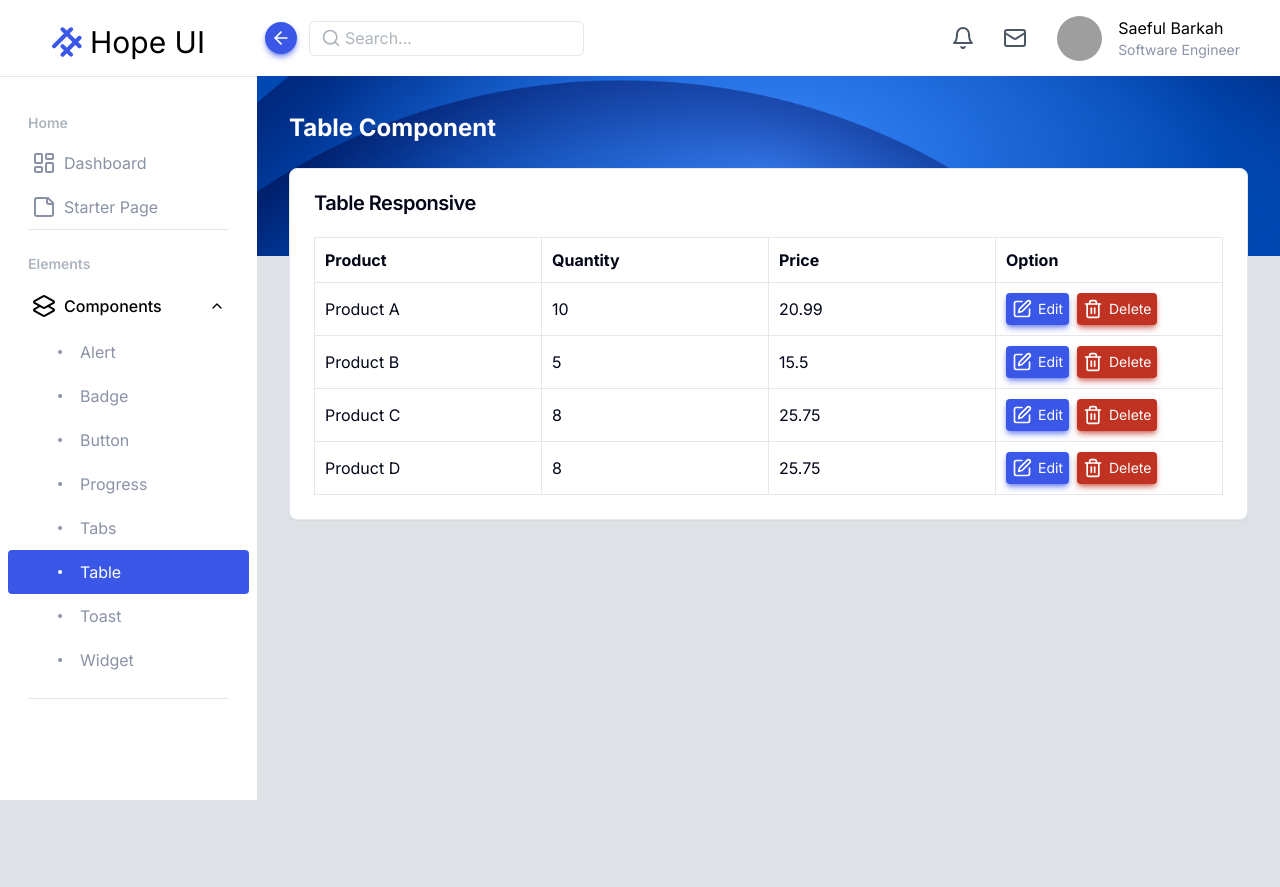
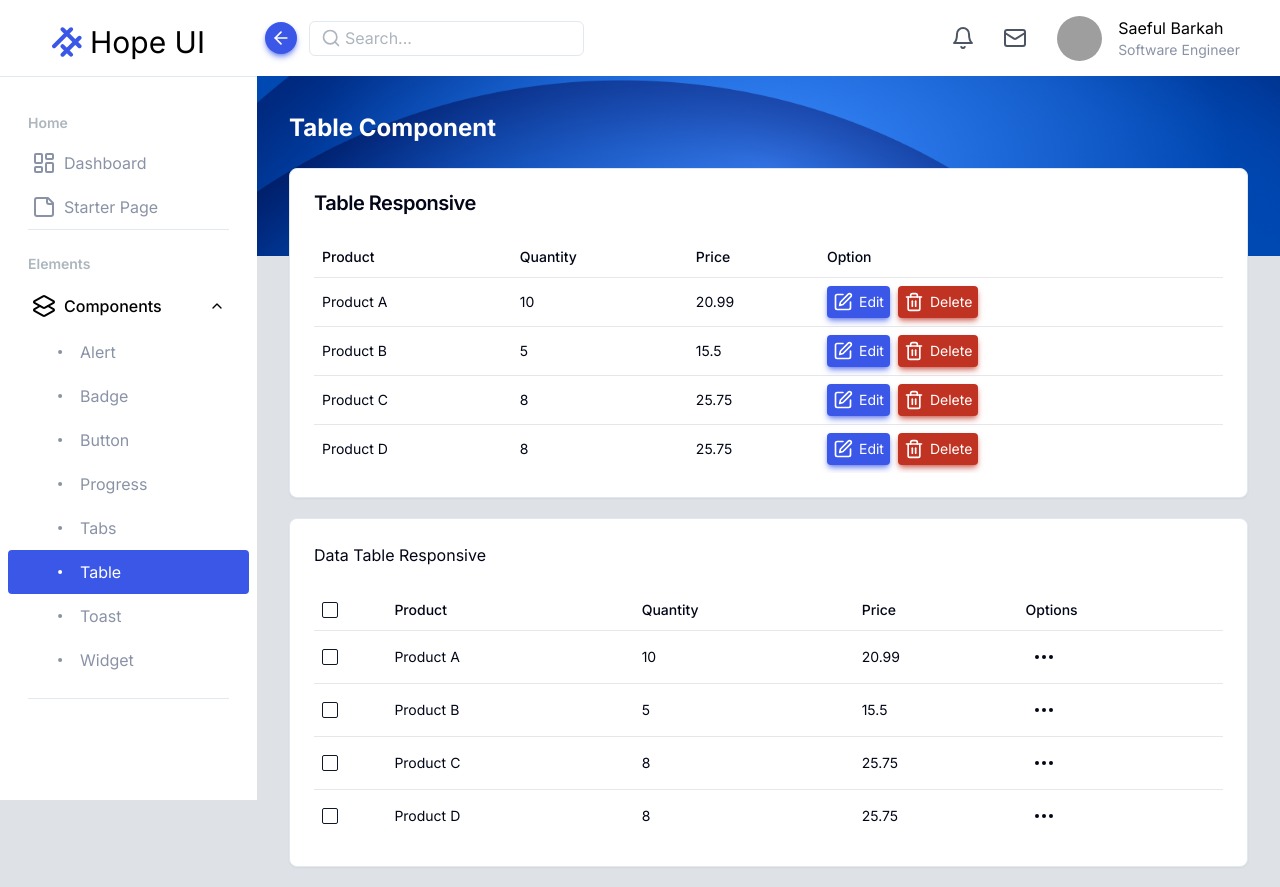
Before and after one commit to saefulbarkah/hope-ui-next, a Next.js app in the folder web/: page /ui/components/table in a window 1280 px wide. Before the commit the page ends 800 px from the top, so only its background shows below. Built offline with nearby package versions, Linux system fonts and the light colour scheme; grey boxes are pictures that could not be loaded.

Commit message:
feat(dataTable): add data table component

```diff
--- a/web/package.json
+++ b/web/package.json
@@ -10,12 +10,14 @@
   },
   "dependencies": {
     "@radix-ui/react-accordion": "^1.1.2",
+    "@radix-ui/react-checkbox": "^1.0.4",
     "@radix-ui/react-dropdown-menu": "^2.0.6",
     "@radix-ui/react-popover": "^1.0.7",
     "@radix-ui/react-progress": "^1.0.3",
     "@radix-ui/react-separator": "^1.0.3",
     "@radix-ui/react-slot": "^1.0.2",
     "@radix-ui/react-tabs": "^1.0.4",
+    "@tanstack/react-table": "^8.11.8",
     "class-variance-authority": "^0.7.0",
     "clsx": "^2.1.0",
     "framer-motion": "^11.0.3",
--- a/web/src/app/layout.tsx
+++ b/web/src/app/layout.tsx
@@ -19,7 +19,7 @@ export default function RootLayout({
 }>) {
   return (
     <html lang="en">
-      <body className={`${inter.className} overflow-y-scroll bg-light`}>
+      <body className={`${inter.className} !mr-0 !overflow-y-auto bg-light`}>
         <ToastComponent />
         <NextTopLoader />
         <Layout>{children}</Layout>
--- /dev/null
+++ b/web/src/components/data-table/data-table.tsx
@@ -0,0 +1,70 @@
+import React from "react";
+import {
+  ColumnDef,
+  flexRender,
+  getCoreRowModel,
+  useReactTable,
+} from "@tanstack/react-table";
+import { Table } from "../table";
+
+interface dataTableProp<TData, TValue> {
+  data: TData[];
+  columns: ColumnDef<TData, TValue>[];
+}
+
+export const DataTable = <TData, TValue>({
+  data,
+  columns,
+}: dataTableProp<TData, TValue>) => {
+  const table = useReactTable({
+    data,
+    columns,
+    getCoreRowModel: getCoreRowModel(),
+  });
+  return (
+    <div>
+      <Table>
+        <Table.Head>
+          {table.getHeaderGroups().map((headerGroup, i) => (
+            <Table.Row key={i}>
+              {headerGroup.headers.map((item, i) => {
+                return (
+                  <Table.Title key={item.id}>
+                    {item.isPlaceholder
+                      ? null
+                      : flexRender(
+                          item.column.columnDef.header,
+                          item.getContext(),
+                        )}
+                  </Table.Title>
+                );
+              })}
+            </Table.Row>
+          ))}
+        </Table.Head>
+        <Table.Body>
+          {table.getRowModel().rows?.length ? (
+            table.getRowModel().rows.map((row) => (
+              <Table.Row
+                key={row.id}
+                data-state={row.getIsSelected() && "selected"}
+              >
+                {row.getVisibleCells().map((cell) => (
+                  <Table.Cell key={cell.id}>
+                    {flexRender(cell.column.columnDef.cell, cell.getContext())}
+                  </Table.Cell>
+                ))}
+              </Table.Row>
+            ))
+          ) : (
+            <Table.Row>
+              <Table.call colSpan={columns.length} className="h-24 text-center">
+                No results.
+              </Table.call>
+            </Table.Row>
+          )}
+        </Table.Body>
+      </Table>
+    </div>
+  );
+};
--- /dev/null
+++ b/web/src/components/data-table/index.ts
@@ -0,0 +1 @@
+export * from "./data-table";
--- a/web/src/components/table/table.tsx
+++ b/web/src/components/table/table.tsx
@@ -3,85 +3,74 @@ import React from "react";
 
 // Table section
 interface TableProps extends React.HTMLAttributes<HTMLTableElement> {}
-const Table = ({ className, children, ...props }: TableProps) => {
+const Table = ({ className, ...props }: TableProps) => {
   return (
-    <div className="h-full w-full overflow-x-auto">
+    <div className="relative w-full overflow-auto">
       <table
-        className={cn(
-          "w-full table-auto border-collapse border md:table-fixed",
-          className,
-        )}
+        className={cn("w-full caption-bottom text-sm", className)}
         {...props}
-      >
-        {children}
-      </table>
+      />
     </div>
   );
 };
 
 // Table Head section
 interface HeadProps extends React.HTMLAttributes<HTMLTableSectionElement> {}
-const Head = ({ className, children, ...props }: HeadProps) => {
-  return (
-    <thead className={cn("w-full p-2.5", className)} {...props}>
-      {children}
-    </thead>
-  );
+const Head = ({ className, ...props }: HeadProps) => {
+  return <thead className={cn("[&_tr]:border-b", className)} {...props} />;
 };
 Table.Head = Head;
 
+// Table Body section
+interface BodyProps extends React.HTMLAttributes<HTMLTableSectionElement> {}
+const Body = ({ className, ...props }: BodyProps) => {
+  return (
+    <tbody className={cn("[&_tr:last-child]:border-0", className)} {...props} />
+  );
+};
+Table.Body = Body;
+
 // Table Row section
 interface RowProps extends React.HTMLAttributes<HTMLTableRowElement> {}
-const Row = ({ className, children, ...props }: RowProps) => {
+const Row = ({ className, ...props }: RowProps) => {
   return (
-    <tr className={cn("", className)} {...props}>
-      {children}
-    </tr>
+    <tr
+      className={cn(
+        "border-b transition-colors hover:bg-secondary/5 data-[state=selected]:bg-primary/5",
+        className,
+      )}
+      {...props}
+    />
   );
 };
 Table.Row = Row;
 
 // Table Heading Cell section
 interface TitleProps extends React.HTMLAttributes<HTMLTableCellElement> {}
-const Title = ({ className, children, ...props }: TitleProps) => {
+const Title = ({ className, ...props }: TitleProps) => {
   return (
     <th
       className={cn(
-        "w-full whitespace-nowrap border p-2.5 text-start",
+        "h-10 px-2 text-left align-middle font-medium [&:has([role=checkbox])]:pr-0 [&>[role=checkbox]]:translate-y-[2px]",
         className,
       )}
       {...props}
-    >
-      {children}
-    </th>
+    />
   );
 };
 Table.Title = Title;
 
-// Table Body section
-interface BodyProps extends React.HTMLAttributes<HTMLTableSectionElement> {}
-const Body = ({ className, children, ...props }: BodyProps) => {
-  return (
-    <tbody className={cn("w-full", className)} {...props}>
-      {children}
-    </tbody>
-  );
-};
-Table.Body = Body;
-
 // Table Item section
 interface CellProps extends React.HTMLAttributes<HTMLTableCellElement> {}
-const TableCell = ({ className, children, ...props }: CellProps) => {
+const TableCell = ({ className, ...props }: CellProps) => {
   return (
     <td
       className={cn(
-        "h-full w-full whitespace-nowrap border p-2.5 text-start",
+        "whitespace-nowrap p-2 align-middle [&:has([role=checkbox])]:pr-0 [&>[role=checkbox]]:translate-y-[2px]",
         className,
       )}
       {...props}
-    >
-      {children}
-    </td>
+    />
   );
 };
 Table.Cell = TableCell;
--- /dev/null
+++ b/web/src/components/ui/checkbox.tsx
@@ -0,0 +1,30 @@
+"use client"
+
+import * as React from "react"
+import * as CheckboxPrimitive from "@radix-ui/react-checkbox"
+import { Check } from "lucide-react"
+
+import { cn } from "@/lib/utils"
+
+const Checkbox = React.forwardRef<
+  React.ElementRef<typeof CheckboxPrimitive.Root>,
+  React.ComponentPropsWithoutRef<typeof CheckboxPrimitive.Root>
+>(({ className, ...props }, ref) => (
+  <CheckboxPrimitive.Root
+    ref={ref}
+    className={cn(
+      "peer h-4 w-4 shrink-0 rounded-sm border border-slate-200 border-slate-900 ring-offset-white focus-visible:outline-none focus-visible:ring-2 focus-visible:ring-slate-950 focus-visible:ring-offset-2 disabled:cursor-not-allowed disabled:opacity-50 data-[state=checked]:bg-slate-900 data-[state=checked]:text-slate-50 dark:border-slate-800 dark:border-slate-50 dark:ring-offset-slate-950 dark:focus-visible:ring-slate-300 dark:data-[state=checked]:bg-slate-50 dark:data-[state=checked]:text-slate-900",
+      className
+    )}
+    {...props}
+  >
+    <CheckboxPrimitive.Indicator
+      className={cn("flex items-center justify-center text-current")}
+    >
+      <Check className="h-4 w-4" />
+    </CheckboxPrimitive.Indicator>
+  </CheckboxPrimitive.Root>
+))
+Checkbox.displayName = CheckboxPrimitive.Root.displayName
+
+export { Checkbox }
--- a/web/src/features/components/table/feature-table.tsx
+++ b/web/src/features/components/table/feature-table.tsx
@@ -1,9 +1,20 @@
 "use client";
+import { DataTable } from "@/components/data-table";
 import { Table } from "@/components/table";
 import { Button } from "@/components/ui/button";
 import { Card, CardContent, CardHeader, CardTitle } from "@/components/ui/card";
-import { Edit, Trash2 } from "lucide-react";
-import React from "react";
+import { Checkbox } from "@/components/ui/checkbox";
+import {
+  DropdownMenu,
+  DropdownMenuContent,
+  DropdownMenuItem,
+  DropdownMenuLabel,
+  DropdownMenuSeparator,
+  DropdownMenuTrigger,
+} from "@/components/ui/dropdown-menu";
+import { ColumnDef } from "@tanstack/react-table";
+import { Edit, MoreHorizontal, Trash2 } from "lucide-react";
+import React, { useState } from "react";
 
 const data = [
   {
@@ -50,7 +61,7 @@ const TableResponsive = () => {
                 <Table.Cell>{item.item}</Table.Cell>
                 <Table.Cell>{item.quantity}</Table.Cell>
                 <Table.Cell>{item.price}</Table.Cell>
-                <Table.Cell>
+                <Table.Cell className="flex items-center">
                   <Button size={"icon"} withIcon={<Edit className="h-5 w-5" />}>
                     Edit
                   </Button>
@@ -72,10 +83,90 @@ const TableResponsive = () => {
   );
 };
 
+// data table usage example
+const ExampleDataTable = () => {
+  const columns: ColumnDef<(typeof data)[0]>[] = [
+    {
+      id: "select",
+      header: ({ table }) => (
+        <Checkbox
+          checked={
+            table.getIsAllPageRowsSelected() ||
+            (table.getIsSomePageRowsSelected() && "indeterminate")
+          }
+          onCheckedChange={(value) => {
+            table.toggleAllPageRowsSelected(!!value);
+          }}
+          aria-label="Select all"
+        />
+      ),
+      cell: ({ row }) => (
+        <Checkbox
+          checked={row.getIsSelected()}
+          onCheckedChange={(value) => row.toggleSelected(!!value)}
+          aria-label="Select row"
+        />
+      ),
+      enableSorting: false,
+      enableHiding: false,
+    },
+    {
+      header: "Product",
+      accessorKey: "item",
+    },
+    {
+      header: "Quantity",
+      accessorKey: "quantity",
+    },
+    {
+      header: "Price",
+      accessorKey: "price",
+    },
+    {
+      header: "Options",
+      cell: () => {
+        return (
+          <>
+            <DropdownMenu>
+              <DropdownMenuTrigger asChild>
+                <Button size={"icon"} variant={"ghost"}>
+                  <MoreHorizontal />
+                </Button>
+              </DropdownMenuTrigger>
+              <DropdownMenuContent>
+                <DropdownMenuLabel>Options</DropdownMenuLabel>
+                <DropdownMenuSeparator />
+                <DropdownMenuItem>
+                  <Edit className="mr-2 h-5 w-5" />
+                  Update data
+                </DropdownMenuItem>
+                <DropdownMenuSeparator />
+                <DropdownMenuItem>
+                  <Trash2 className="mr-2 h-5 w-5" />
+                  Delete data
+                </DropdownMenuItem>
+              </DropdownMenuContent>
+            </DropdownMenu>
+          </>
+        );
+      },
+    },
+  ];
+  return (
+    <Card>
+      <CardHeader>Data Table Responsive</CardHeader>
+      <CardContent>
+        <DataTable columns={columns} data={data} />
+      </CardContent>
+    </Card>
+  );
+};
+
 export const FeatureTable = () => {
   return (
     <div className="flex flex-col gap-5">
       <TableResponsive />
+      <ExampleDataTable />
     </div>
   );
 };
```
Also changed, not shown: 1 other file (tests, documents, lock files or other folders).
